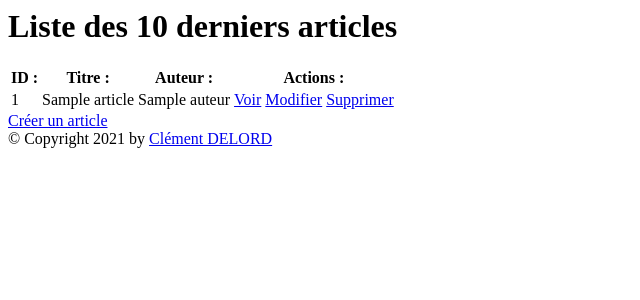
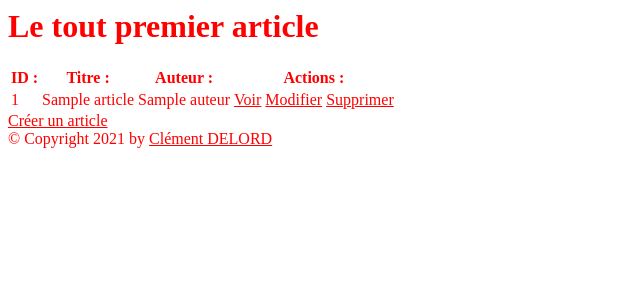
Before and after one commit to DELORD-C/formation-symfony, a Symfony app: template templates/article/first.html.twig in a window 1280 px wide. Shown: the top 300 px of the page, without its empty margins (0-640 px from the left). Run offline with Twig, Linux system fonts and the light colour scheme; the template is opened without the code that fills it: most values are stand-ins (such as "Sample title", 1, 10 or a date in 2020); some libraries are stand-ins or nearby versions.

Commit message:
custom query

```diff
--- a/templates/article/first.html.twig
+++ b/templates/article/first.html.twig
@@ -1,7 +1,7 @@
 {% extends "base.html.twig" %}
 
-{% block title %}Liste des 10 derniers articles{% endblock %}
-{% block h1 %}Liste des 10 derniers articles{% endblock %}
+{% block title %}Le tout premier article{% endblock %}
+{% block h1 %}Le tout premier article{% endblock %}
 
 {% block content %}
     {% for message in app.flashes('success') %}
--- a/templates/article/lastTen.html.twig
+++ b/templates/article/lastTen.html.twig
@@ -1,7 +1,7 @@
 {% extends "base.html.twig" %}
 
-{% block title %}Liste des articles{% endblock %}
-{% block h1 %}Liste des articles{% endblock %}
+{% block title %}Liste des 10 derniers articles{% endblock %}
+{% block h1 %}Liste des 10 derniers articles{% endblock %}
 
 {% block content %}
     {% for message in app.flashes('success') %}
--- a/templates/base.html.twig
+++ b/templates/base.html.twig
@@ -3,6 +3,7 @@
         {% block head %}
         <title>{% block title %}{% endblock %} - PressMania</title>
         {% endblock %}
+        <link rel="stylesheet" href="/css/style.css">
     </head>
     <body>
         <div class="content">
@@ -15,5 +16,6 @@
                 Clément DELORD</a>
             {% endblock %}
         </div>
+        <script src="/js/script.js"></script>
     </body>
 </html>
```
